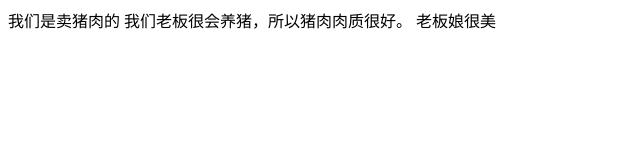
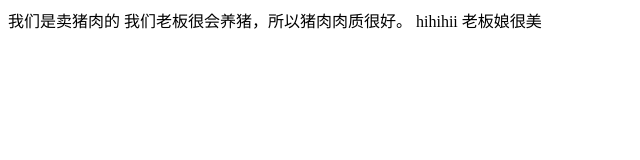
Before and after one commit to helloyiyi/gti-demo-1, a plain HTML site: page index.html in a window 1280 px wide. Shown: the whole page, without its empty margins (0-640 px from the left). Drawn offline with Linux system fonts and the light colour scheme.

Commit message:
新的提交内容

```diff
--- a/index.html
+++ b/index.html
@@ -13,7 +13,7 @@
     我们是卖猪肉的
 
     我们老板很会养猪，所以猪肉肉质很好。
-
+    hihihii
     老板娘很美
 
 </body>
```
Also changed, not shown: 1 other file.
